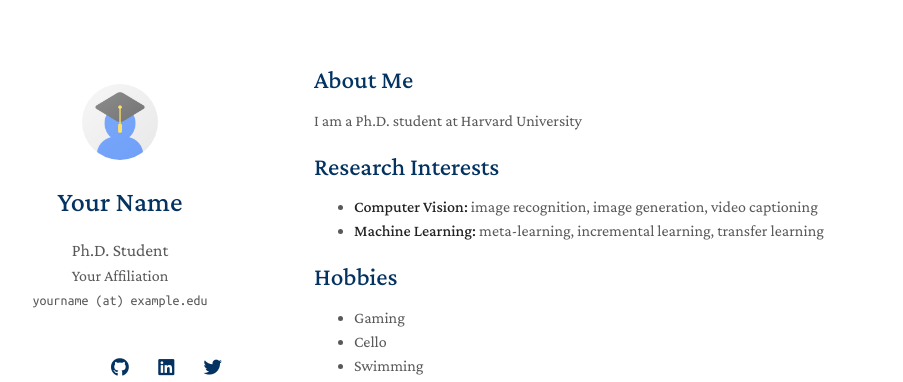
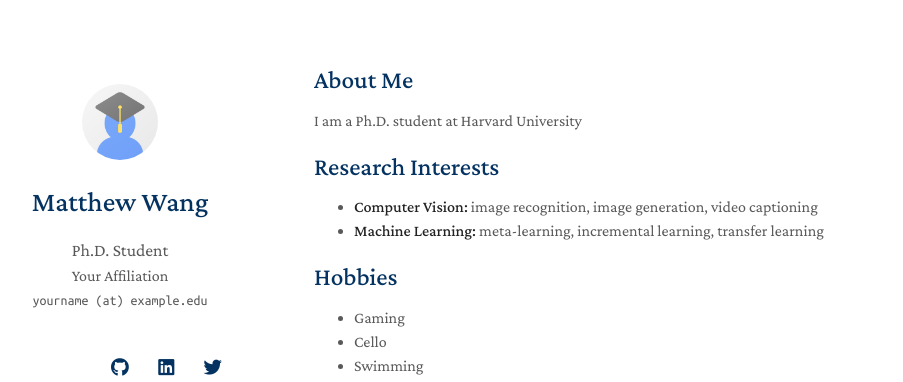
Before and after one commit to MatthewWang647/my_personal_webpage, a Jekyll site: the page built from index.md, in a window 1280 px wide. Shown: the top 382 px of the page, without its empty margins (156-1059 px from the left). Built offline with Jekyll 4.4.1, drawn with Linux system fonts in a browser that asks for light colours; nearby versions of some CDN libraries; a style sheet for code colours, icons or effects is not loaded; our own code applies the rules of GitHub Pages for plain Markdown files.

Commit message:
Update _config.yml
update name

```diff
--- a/_config.yml
+++ b/_config.yml
@@ -1,5 +1,5 @@
 # Basic Information
-title: Your Name
+title: Matthew Wang
 position: Ph.D. Student
 affiliation: Your Affiliation
 email: yourname (at) example.edu
```
